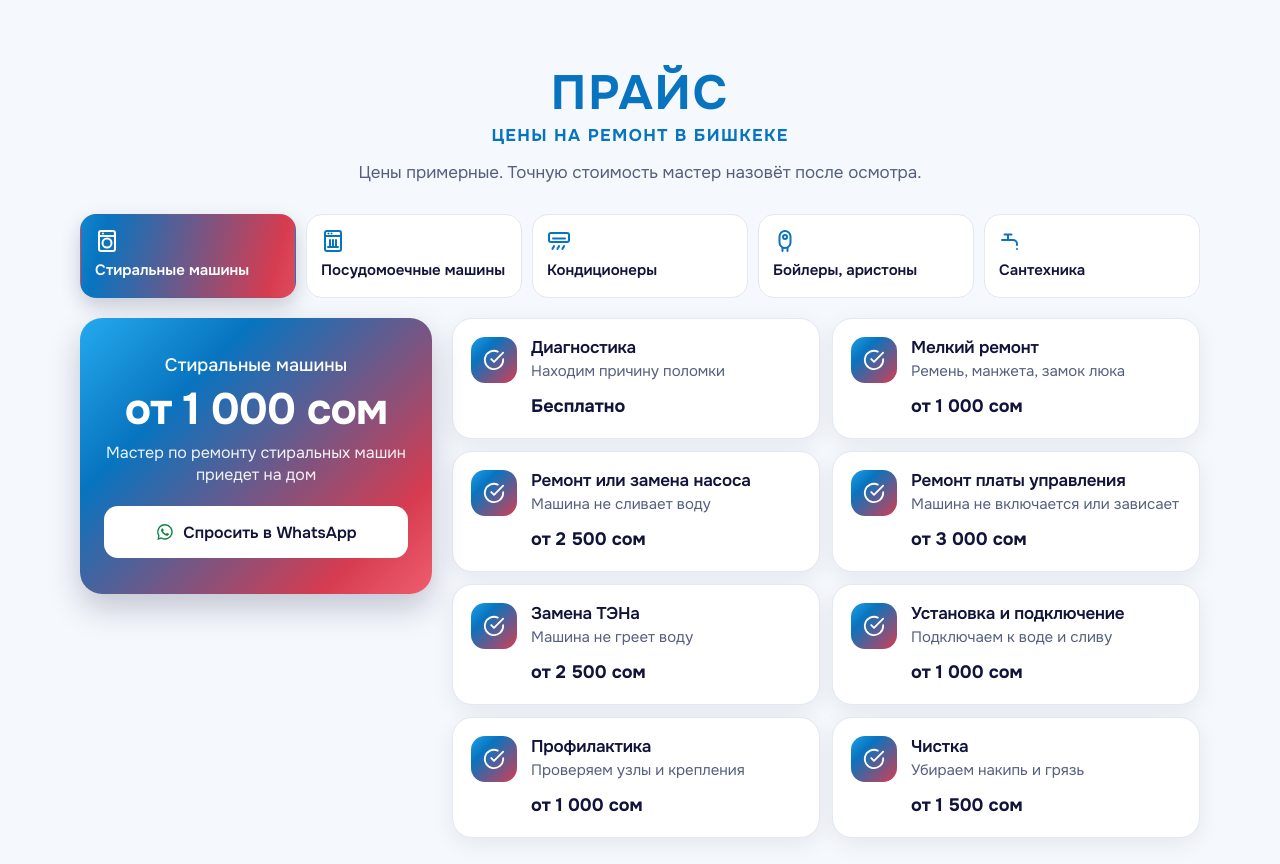
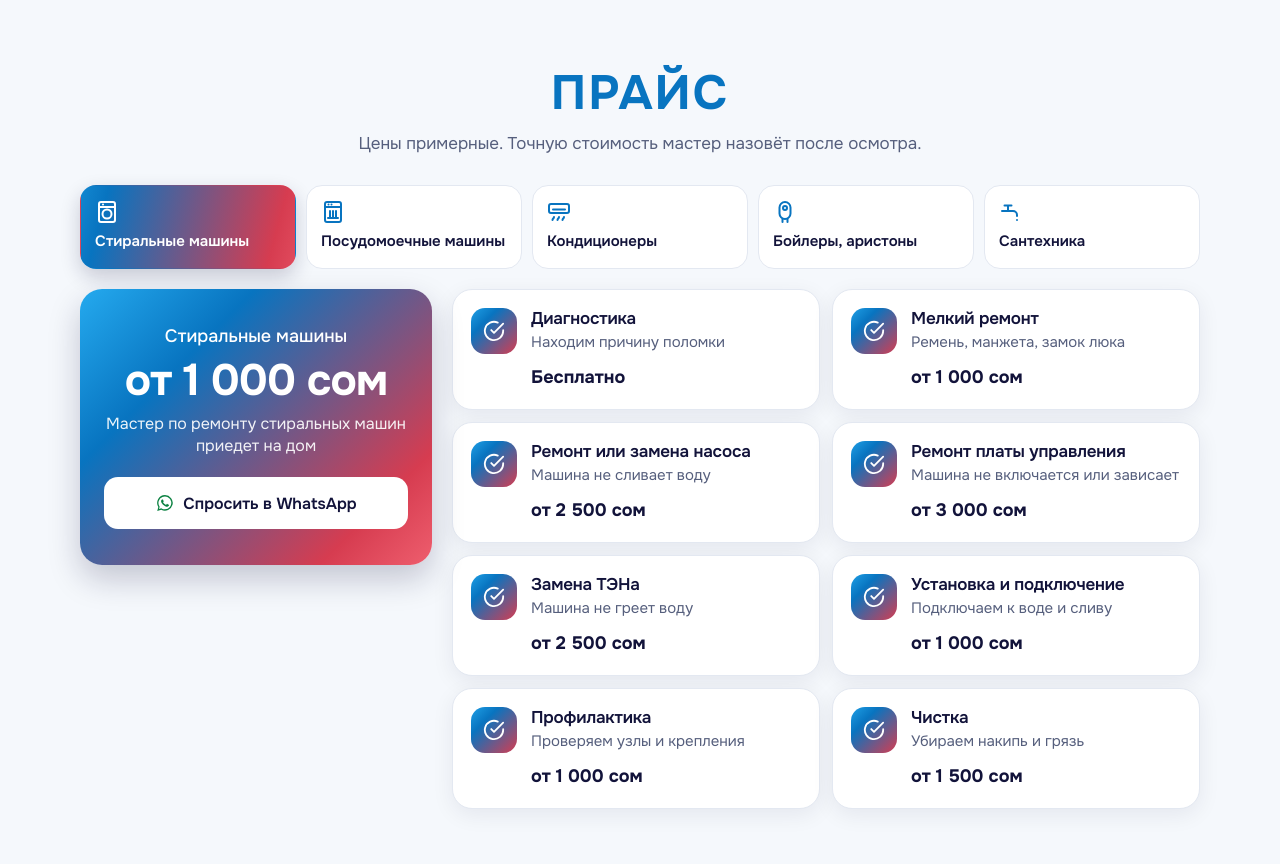
Before and after one commit to dyikanbaevaa08-coder/service-website-test, a plain HTML site: page index.html in a window 1280 px wide. Shown: the part 1780-2644 px from the top of the page. Drawn offline with Linux system fonts and the light colour scheme.

Commit message:
Prices section: drop the small subtitle, «ПРАЙС» is the section heading
Co-Authored-By: Claude Opus 5.5 <noreply@anthropic.com>

```diff
--- a/index.html
+++ b/index.html
@@ -165,8 +165,7 @@
     <section class="section section--tint prices" id="prices" aria-labelledby="prices-title">
       <div class="wrap">
         <div class="section-head">
-          <p class="eyebrow eyebrow--big">Прайс</p>
-          <h2 class="h2--kicker" id="prices-title">Цены на ремонт в Бишкеке</h2>
+          <h2 class="eyebrow eyebrow--big" id="prices-title">Прайс</h2>
           <p class="section-lead">Цены примерные. Точную стоимость мастер назовёт после осмотра.</p>
         </div>
 
--- a/styles.css
+++ b/styles.css
@@ -377,20 +377,12 @@ h3 {
   text-transform: uppercase;
 }
 
-/* Прайс: крупное слово сверху, подпись под ним мелкая */
+/* Прайс: крупный голубой заголовок раздела */
 .eyebrow--big {
-  margin-bottom: .375rem;
+  margin-bottom: 0;
   font-size: clamp(2rem, 9vw, 3rem);
   line-height: 1.1;
   letter-spacing: .04em;
-}
-
-.h2--kicker {
-  color: var(--accent);
-  font-size: 1.0625rem;
-  line-height: 1.35;
-  letter-spacing: .08em;
-  text-transform: uppercase;
 }
 
 .section-lead {
```
